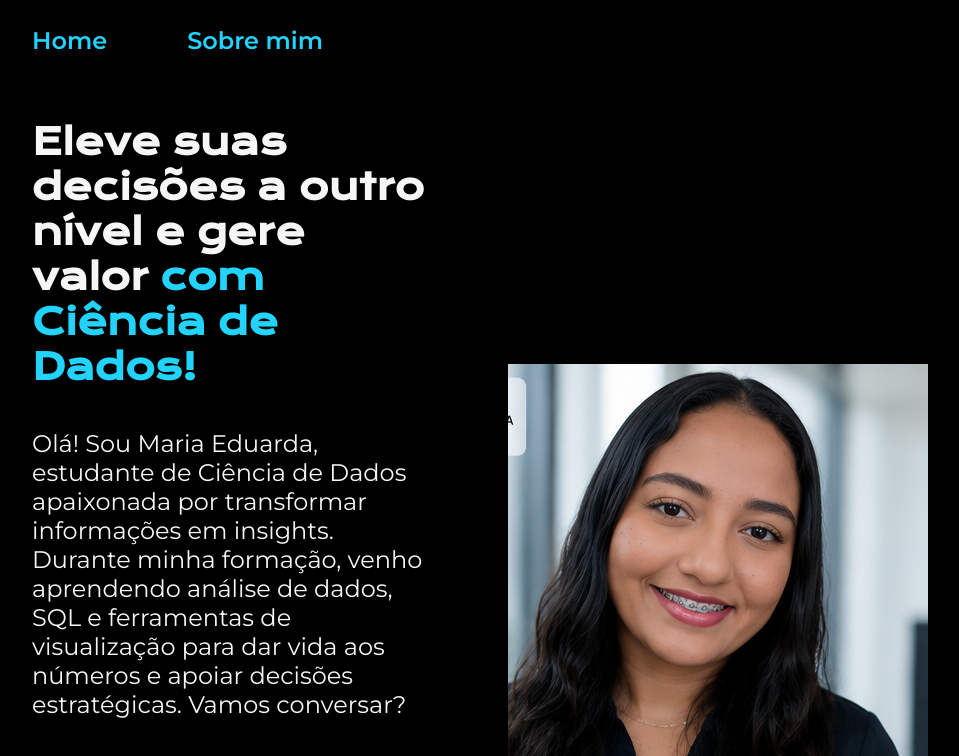
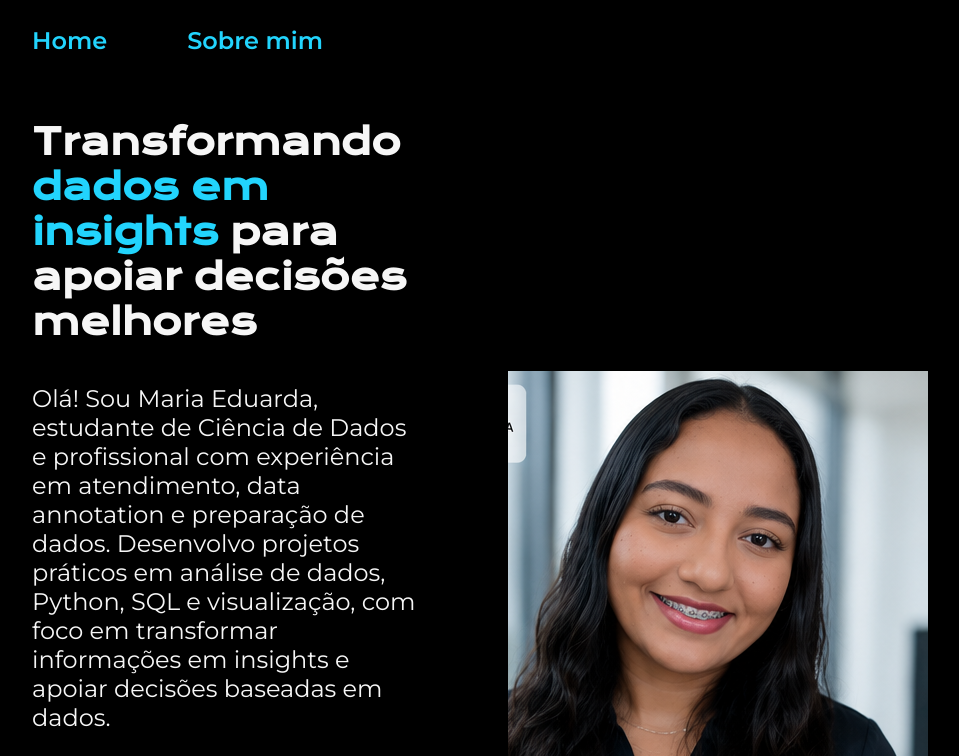
Before and after one commit to me-santana/portfolio, a plain HTML site: page index.html in a window 1280 px wide. Shown: the top 756 px of the page, without its empty margins (160-1119 px from the left). Drawn offline with nearby package versions, Linux system fonts and the light colour scheme.

Commit message:
Update index.html

```diff
--- a/index.html
+++ b/index.html
@@ -22,10 +22,10 @@
 
         <section class="apresentacao__conteudo">
 
-         <h1 class="apresentacao__titulo">Eleve suas decisões a outro nível e gere valor <strong class="titulo-destaque">com Ciência de Dados!</strong></h1>
+         <h1 class="apresentacao__titulo">Transformando <strong class="titulo-destaque">dados em insights</strong> para apoiar decisões melhores</h1>
 
 
-            <p class="apresentacao__texto">Olá! Sou Maria Eduarda, estudante de Ciência de Dados apaixonada por transformar informações em insights. Durante minha formação, venho aprendendo análise de dados, SQL e ferramentas de visualização para dar vida aos números e apoiar decisões estratégicas. Vamos conversar?</p>
+            <p class="apresentacao__texto">Olá! Sou Maria Eduarda, estudante de Ciência de Dados e profissional com experiência em atendimento, data annotation e preparação de dados. Desenvolvo projetos práticos em análise de dados, Python, SQL e visualização, com foco em transformar informações em insights e apoiar decisões baseadas em dados.</p>
             <div class="apresentacao__links">
                 <h2 class="apresentacao__subtitulo">Acesse minhas redes: </h2>
                 <a class="apresentacao__botao" href="https://github.com/me-santana">
```
